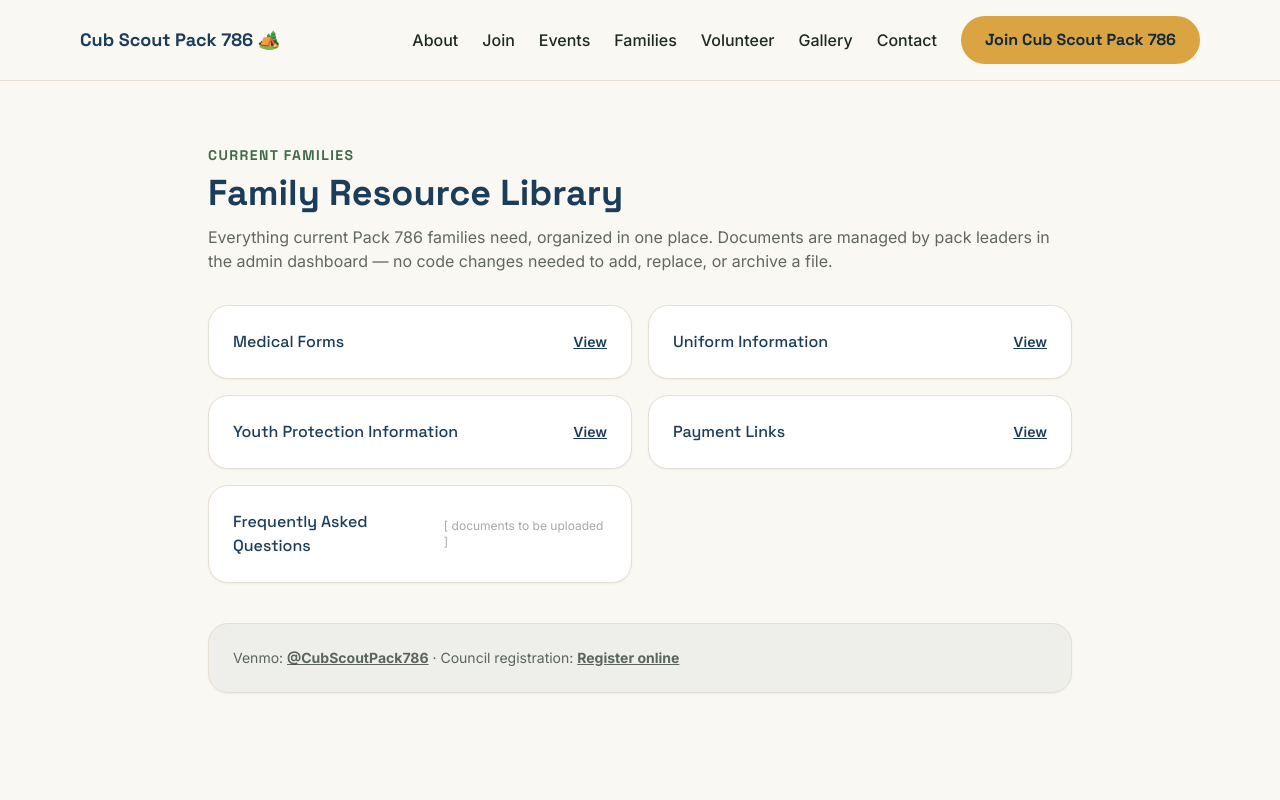
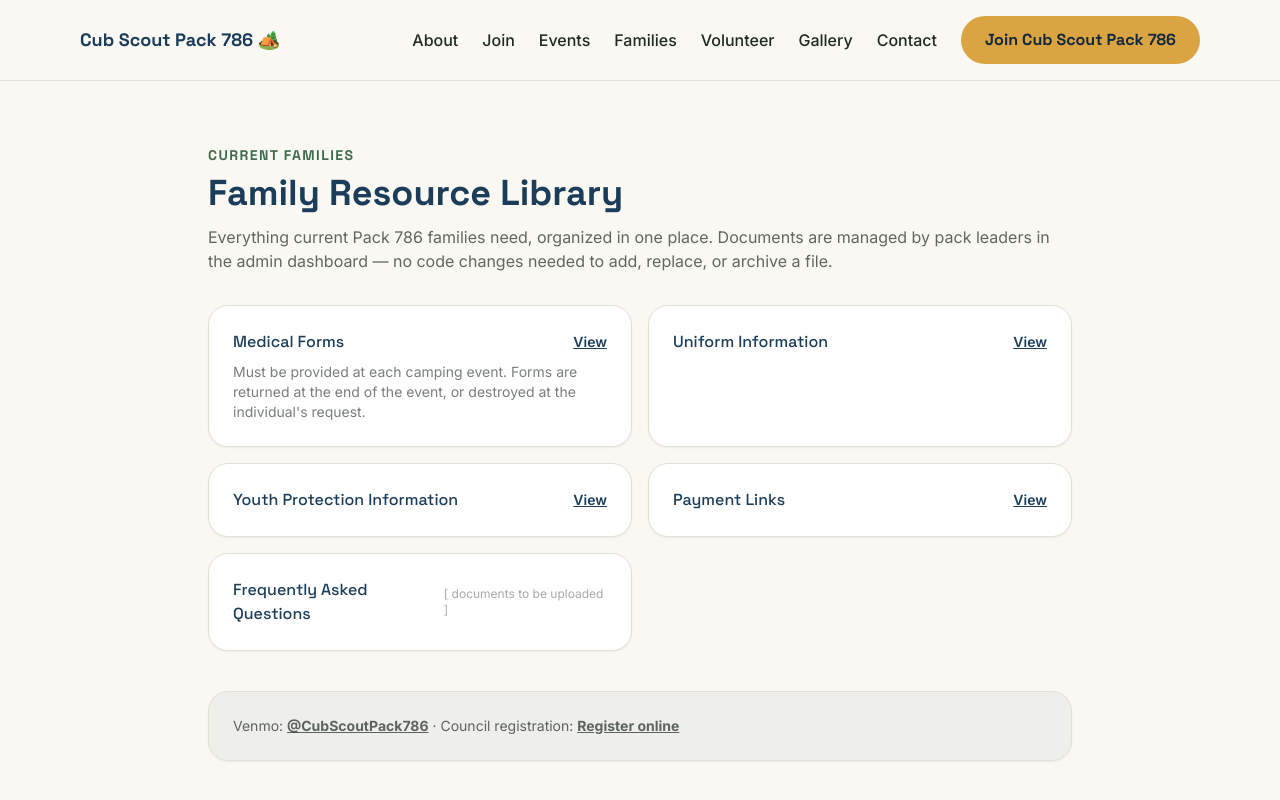
Before and after one commit to beachsomewhere/pack786-website, a Next.js app: page /families in a window 1280 px wide. Shown: the top 800 px of the page. Built offline with nearby package versions, Linux system fonts and the light colour scheme.

Commit message:
Note that medical forms are required at camping events

```diff
--- a/app/families/page.tsx
+++ b/app/families/page.tsx
@@ -2,8 +2,12 @@ import type { Metadata } from "next";
 
 export const metadata: Metadata = { title: "Family Resources" };
 
-const CATEGORIES: { name: string; href?: string }[] = [
-  { name: "Medical Forms", href: "https://filestore.scouting.org/filestore/healthsafety/pdf/680-001_ab.pdf" },
+const CATEGORIES: { name: string; href?: string; note?: string }[] = [
+  {
+    name: "Medical Forms",
+    href: "https://filestore.scouting.org/filestore/healthsafety/pdf/680-001_ab.pdf",
+    note: "Must be provided at each camping event. Forms are returned at the end of the event, or destroyed at the individual's request.",
+  },
   { name: "Uniform Information", href: "https://www.scouting.org/programs/cub-scouts/cub-scout-uniform/" },
   { name: "Youth Protection Information", href: "https://www.scouting.org/training/safeguarding-youth/" },
   { name: "Payment Links", href: "https://venmo.com/u/CubScoutPack786" },
@@ -22,7 +26,8 @@ export default function FamiliesPage() {
 
       <div className="mt-8 grid gap-4 sm:grid-cols-2">
         {CATEGORIES.map((cat) => (
-          <div key={cat.name} className="card flex items-center justify-between">
+          <div key={cat.name} className="card">
+            <div className="flex items-center justify-between">
               <p className="font-display font-medium text-trail-blue">{cat.name}</p>
               {cat.href ? (
                 <a
@@ -37,6 +42,8 @@ export default function FamiliesPage() {
                 <span className="text-xs text-trail-ink/40">[ documents to be uploaded ]</span>
               )}
             </div>
+            {cat.note && <p className="mt-2 text-sm text-trail-ink/60">{cat.note}</p>}
+          </div>
         ))}
       </div>
 
```
Lines whose indentation alone changed are shown as unchanged.
